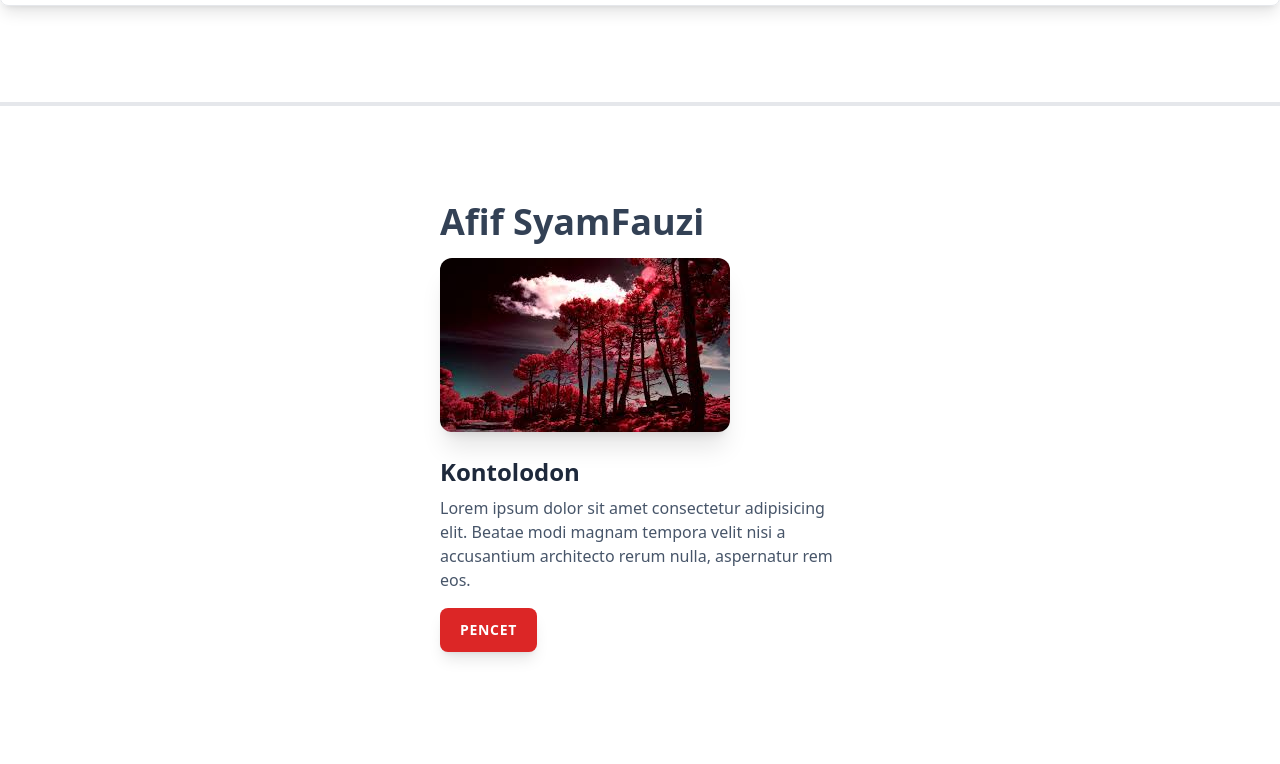
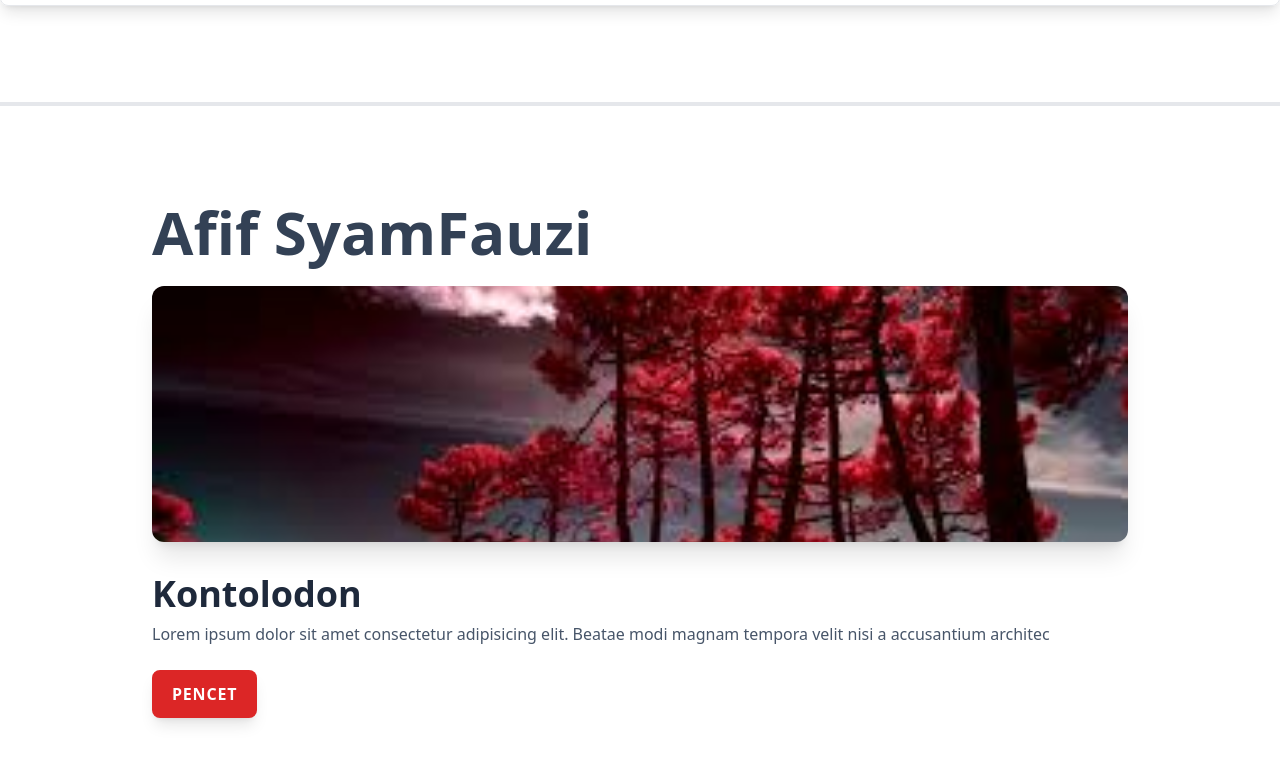
Before and after one commit to Affsyamf/belajartailwind, a website: page public/index.html in a window 1280 px wide. Shown: the part 3966-4730 px from the top of the page. Drawn offline with nearby package versions, Linux system fonts and the light colour scheme.

Commit message:
responsive

```diff
--- a/public/index.html
+++ b/public/index.html
@@ -149,15 +149,17 @@
 
   <hr class="my-24 border-t-4">
 
-  <div class="container px-6 max-w-md mx-auto ">
-    <h3 class="text-4xl font-bold text-slate-700">Afif <span class= text-sky-500">Syam</span>Fauzi</h3>
-    <img src="./img/2.jpg" alt="pohon" class="mt-4 rounded-xl shadow-xl">
-    <h2 class="mt-6 text-2xl font-semibold text-slate-800">Kontolodon</h2>
-    <p class="mt-2 text-slate-600"> Lorem ipsum dolor sit amet consectetur adipisicing elit. Beatae modi magnam tempora velit nisi a accusantium architecto rerum nulla, aspernatur rem eos.</p>
-    <div class="mt-4">
+  <div class="container px-6 max-w-md mx-auto
+  sm:max-w-xl md:max-w-5xl">
+    <h3 class="text-4xl font-bold text-slate-700 sm:text-5xl md:text-6xl">Afif <span class= text-sky-500">Syam</span>Fauzi</h3>
+    <img src="./img/2.jpg" alt="pohon" class="mt-4 rounded-xl shadow-xl sm:mt-6 sm:h-64 sm:w-full sm:object-cover
+    sm:object-center">
+    <h2 class="mt-6 text-2xl font-semibold text-slate-800 sm:mt-8 sm:text-4xl">Kontolodon</h2>
+    <p class="mt-2 text-slate-600"> Lorem ipsum dolor sit amet consectetur adipisicing elit. Beatae modi magnam tempora velit nisi a accusantium architec</p>
+    <div class="mt-4 sm:mt-6">
       <a href="#" class="inline-block px-5 py-3 bg-red-600 text-white
       rounded-lg shadow-lg uppercase font-semibold
-      tracking-wider text-sm">Pencet</a>
+      tracking-wider text-sm sm:text-base">Pencet</a>
     </div>
   </div>
 
```
